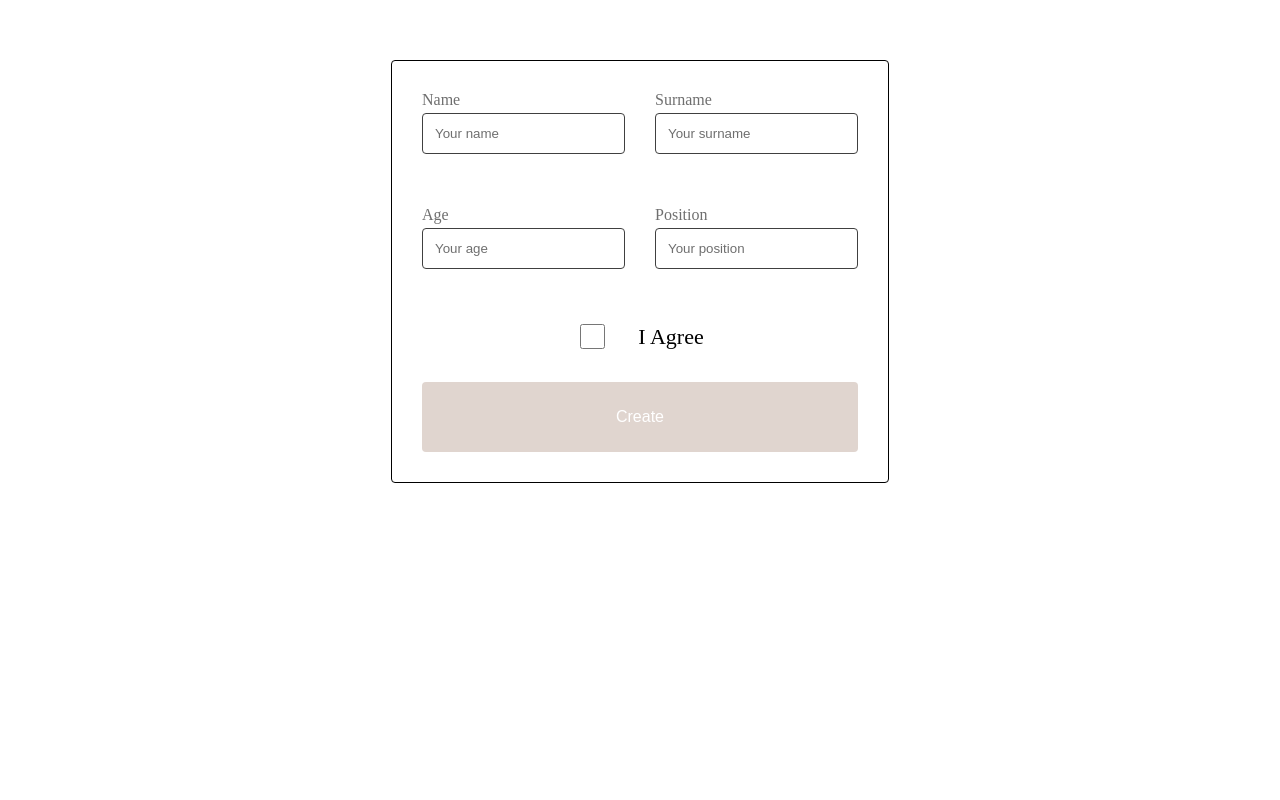
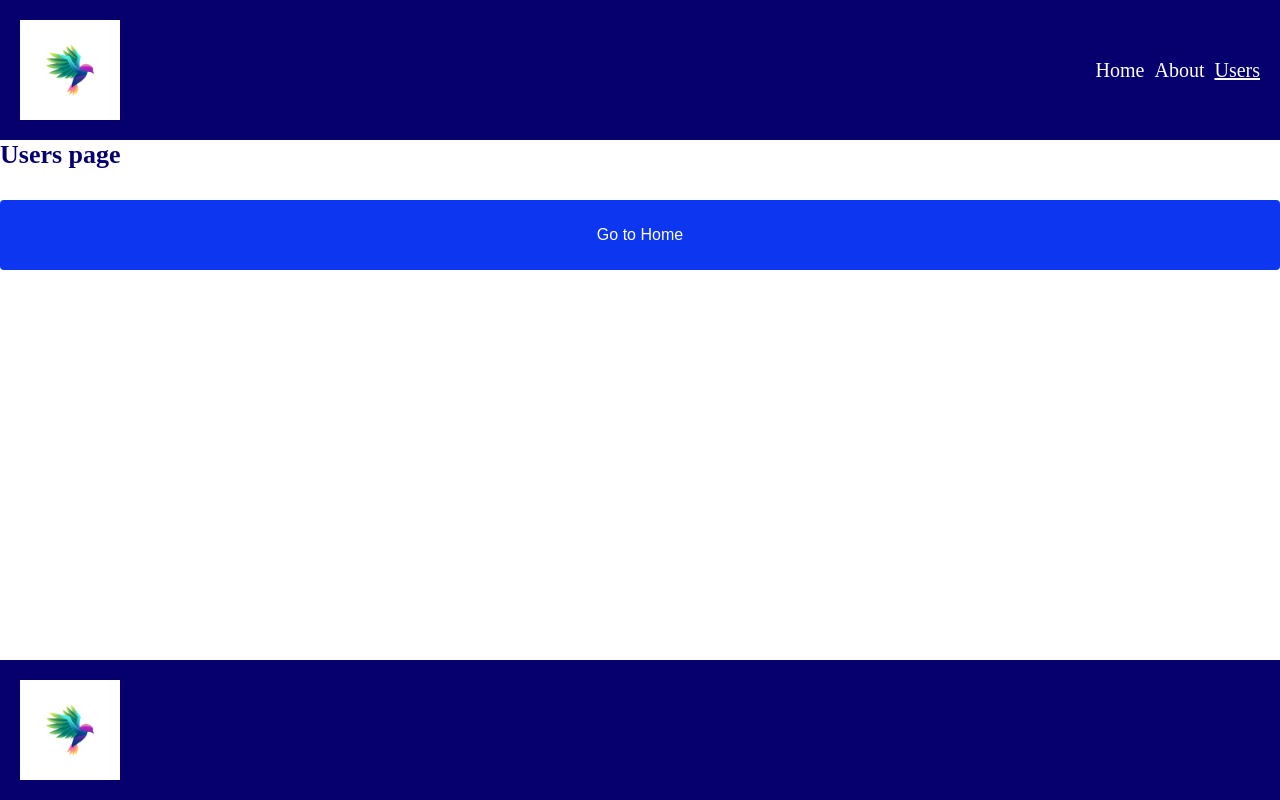
Before and after one commit to NataKyrylenko/typescript-app, a React (Create React App) app: page /users in a window 1280 px wide. Built offline with nearby package versions, Linux system fonts and the light colour scheme.

Commit message:
add Layout

```diff
--- a/src/App.tsx
+++ b/src/App.tsx
@@ -1,5 +1,11 @@
 import GlobalStyles from "styles/GlobalStyles";
 import Layout from "components/Layout/Layout";
+import { BrowserRouter, Routes, Route } from "react-router-dom";
+import Home from "pages/Home/Home";
+import About from "pages/About/About";
+import Users from "pages/Users/Users";
+
+
 //import Lesson06 from './lessons/lesson06/Lesson06';
 //import Homework06 from './homeworks/Homework06/Homework06';
 //import Lesson07 from './lessons/Lesson07/Lesson07';
@@ -10,16 +16,21 @@ import Layout from "components/Layout/Layout";
 //import Homework09 from 'homeworks/Homework09/Homework09';
 //import Lesson10 from "lessons/Lesson10_practice/Lesson10";
 //import Lesson11 from "lessons/lesson11/Lesson11";
-import Homework11 from "homeworks/Homework11/Homework11";
+//import Homework11 from "homeworks/Homework11/Homework11";
 //import Lesson12 from "lessons/lesson12/Lesson12";
-
-
 
 function App() {
   return (
-    <>
+    <BrowserRouter>
       <GlobalStyles />
-      <Layout/>
+      <Layout>
+        <Routes>
+          <Route path="/" element={<Home/>} />
+          <Route path="/about" element={<About/>} />
+          <Route path="/users" element={<Users/>} />
+          <Route path="*" element='Page Not Found'/>
+        </Routes>
+      </Layout>
       {/* <Lesson06/> */}
       {/* <Homework06/> */}
       {/* <Lesson07/> */}
@@ -30,9 +41,9 @@ function App() {
       {/* <Homework09/> */}
       {/* <Lesson10/> */}
       {/* <Lesson11/> */}
-      <Homework11/>
+      {/* <Homework11/> */}
       {/* <Lesson12/> */}
-    </>
+    </BrowserRouter>
   );
 }
 
--- /dev/null
+++ b/src/assets/index.ts
@@ -0,0 +1 @@
+export {default as Logo} from './logo.jpg';
--- a/src/components/EmployeeForm/EmployeeForm.tsx
+++ b/src/components/EmployeeForm/EmployeeForm.tsx
@@ -3,6 +3,7 @@ import {
   Checkbox,
   CheckboxLabel,
   EmployeeFormContainer,
+  ErrorAgreementMessage,
   InputsContainer,
 } from "./styles";
 import Button from "components/Button/Button";
@@ -14,18 +15,19 @@ function EmployeeForm() {
   const shema = Yup.object().shape({
     [EMPLOYEE_FIELD_NAMES.NAME]: Yup.string()
       .required("Filed is required")
-      .min(3, "Min 3 symbols")
+      .min(2, "Min 2 symbols")
       .max(50, "Max 50 symbols"),
     [EMPLOYEE_FIELD_NAMES.SURNAME]: Yup.string()
       .required("Filed is required")
       .max(15, "Max 15 symbols"),
     [EMPLOYEE_FIELD_NAMES.AGE]: Yup.number()
-      .typeError("Password must be number")
-      .required("Filed password is required")
+      .typeError("Age must be number")
+      .required("Filed age is required")
       .min(1, "Min 1 symbols")
-      .max(3, "Max 3 symbols"),
+      // .max(3, "Max 3 symbols"),
+      .test('check length', 'Max 3 symbol', value => String(value).length <=3),
     [EMPLOYEE_FIELD_NAMES.POSITION]: Yup.string().max(30, "Max 30 symbols"),
-    [EMPLOYEE_FIELD_NAMES.ISTERMS]: Yup.boolean(),
+    [EMPLOYEE_FIELD_NAMES.ISTERMS]: Yup.boolean().oneOf([true],'Accept agreement'),
   });
 
   const formik = useFormik({
@@ -51,7 +53,7 @@ function EmployeeForm() {
           name={EMPLOYEE_FIELD_NAMES.NAME}
           type="text"
           placeholder="Your name"
-          label="Name"
+          label="Name*"
           onInputChange={formik.handleChange}
           value={formik.values[EMPLOYEE_FIELD_NAMES.NAME]}
           error={formik.errors[EMPLOYEE_FIELD_NAMES.NAME]}
@@ -59,9 +61,8 @@ function EmployeeForm() {
 
         <Input
           name={EMPLOYEE_FIELD_NAMES.SURNAME}
-          type="text"
           placeholder="Your surname"
-          label="Surname"
+          label="Surname*"
           onInputChange={formik.handleChange}
           value={formik.values[EMPLOYEE_FIELD_NAMES.SURNAME]}
           error={formik.errors[EMPLOYEE_FIELD_NAMES.SURNAME]}
@@ -70,9 +71,8 @@ function EmployeeForm() {
       <InputsContainer>
         <Input
           name={EMPLOYEE_FIELD_NAMES.AGE}
-          type="number"
           placeholder="Your age"
-          label="Age"
+          label="Age*"
           onInputChange={formik.handleChange}
           value={formik.values[EMPLOYEE_FIELD_NAMES.AGE]}
           error={formik.errors[EMPLOYEE_FIELD_NAMES.AGE]}
@@ -80,7 +80,6 @@ function EmployeeForm() {
 
         <Input
           name={EMPLOYEE_FIELD_NAMES.POSITION}
-          type="text"
           placeholder="Your position"
           label="Position"
           onInputChange={formik.handleChange}
@@ -97,9 +96,9 @@ function EmployeeForm() {
           onChange={formik.handleChange}
           checked={formik.values[EMPLOYEE_FIELD_NAMES.ISTERMS]}
         />
-        <CheckboxLabel htmlFor="agreement-id">I Agree</CheckboxLabel>
+        <CheckboxLabel htmlFor="agreement-id">I Agree *</CheckboxLabel>
       </InputsContainer>
-
+      <ErrorAgreementMessage>{formik.errors[EMPLOYEE_FIELD_NAMES.ISTERMS]}</ErrorAgreementMessage>
       <Button type="submit" name="Create" disabled={!formik.values[EMPLOYEE_FIELD_NAMES.ISTERMS]} />
     </EmployeeFormContainer>
   );
--- a/src/components/EmployeeForm/styles.ts
+++ b/src/components/EmployeeForm/styles.ts
@@ -29,3 +29,9 @@ height: 25px;
 export const CheckboxLabel = styled.label`
 font-size: 22px;
 `;
+
+export const ErrorAgreementMessage = styled.p`
+    color: red;
+    font-size: 16px;
+    height: 18px;
+`;
--- a/src/components/EmployeeForm/types.ts
+++ b/src/components/EmployeeForm/types.ts
@@ -6,6 +6,8 @@ export interface EmployeeFormValues {
     isTerms: boolean,
 }
 
+
+
 export enum EMPLOYEE_FIELD_NAMES {
     NAME = 'name',
     SURNAME = 'surname',
--- a/src/components/Layout/Layout.tsx
+++ b/src/components/Layout/Layout.tsx
@@ -1,25 +1,59 @@
-import { Footer, Header, LayoutComponent, Main } from "./styles"
+import {
+  Footer,
+  Header,
+  HeaderLogo,
+  HeaderLogoContainer,
+  LayoutComponent,
+  Main,
+  NavContainer,
+  StyledNavLink,
+} from "./styles";
+import { LayotProps } from "./types";
 
+function Layout({ children }: LayotProps) {
+  return (
+    <LayoutComponent>
+      <Header>
+        <HeaderLogoContainer>
+          <HeaderLogo />
+        </HeaderLogoContainer>
+        <NavContainer>
+          <StyledNavLink
+            to="/"
+            style={({ isActive }) => ({
+              textDecoration: isActive ? "underline" : "none",
+            })}
+          >
+            Home
+          </StyledNavLink>
+          <StyledNavLink
+            to="/about"
+            style={({ isActive }) => ({
+              textDecoration: isActive ? "underline" : "none",
+            })}
+          >
+            About
+          </StyledNavLink>
+          <StyledNavLink
+            to="/users"
+            style={({ isActive }) => ({
+              textDecoration: isActive ? "underline" : "none",
+            })}
+          >
+            Users
+          </StyledNavLink>
+        </NavContainer>
+      </Header>
 
+      <Main>{children}</Main>
 
-function Layout() {
-
-  return (
-
-    <LayoutComponent>
-
-      <Header></Header>
-
-      <Main></Main>
-
-      <Footer></Footer>
-
+      <Footer>
+        <HeaderLogoContainer>
+          <HeaderLogo />
+        </HeaderLogoContainer>
+      </Footer>
     </LayoutComponent>
-
-  )
-
+  );
 }
 
-
-
 export default Layout;
--- a/src/components/Layout/styles.ts
+++ b/src/components/Layout/styles.ts
@@ -1,27 +1,60 @@
-import styled from '@emotion/styled';
+import styled from "@emotion/styled";
+import {Logo} from 'assets';
+import { NavLink } from "react-router-dom";
+
+export const LayoutComponent = styled.div`
+  display: flex;
+  flex-direction: column;
+  flex: 1;
+
+`;
+
+export const Header = styled.header`
+display:  flex;
+justify-content: space-between;
+align-items: center;
+padding: 20px;
+width: 100%;
+background-color: #06006F;
+color: wheat;
+`;
+
+export const HeaderLogoContainer = styled.div`
+width: 100px;
+height: 100px;
+`;
+
+export const HeaderLogo = styled.img`
+width: 100%;
+height: 100%;
+`;
+
+ HeaderLogo.defaultProps = {src:Logo};
+
+ export const NavContainer = styled.nav`
+ display: flex;
+ gap: 10px;
+ `;
+
+ export const StyledNavLink = styled(NavLink)`
+ font-size: 20px;
+ text-decoration: none;
+ color: white
+
+ `;
 
 
-
-export const LayoutComponent = styled.div`
-
-
-
-`
-
-export const Header = styled.header`
-
-
-
-`
-
 export const Main = styled.main`
-
-
-
-`
+display: flex;
+flex-direction: column;
+flex: 1;
+`;
 
 export const Footer = styled.footer`
-
-
-
-`
+display:  flex;
+align-items: center;
+padding: 20px;
+width: 100%;
+background-color: #06006F;
+color: white;
+`;
--- /dev/null
+++ b/src/components/Layout/types.ts
@@ -0,0 +1,5 @@
+import { ReactNode } from "react";
+
+export interface LayotProps {
+    children: ReactNode
+}
--- /dev/null
+++ b/src/pages/About/About.tsx
@@ -0,0 +1,6 @@
+function About() {
+    return (
+        <>About page</>
+    )
+}
+export default About;
--- /dev/null
+++ b/src/pages/Home/Home.tsx
@@ -0,0 +1,6 @@
+function Home() {
+    return (
+        <>Home page</>
+    )
+}
+export default Home;
--- /dev/null
+++ b/src/pages/Users/Users.tsx
@@ -0,0 +1,29 @@
+import Button from "components/Button/Button";
+import { UserTitle, UserWrapper } from "./styles";
+import { useNavigate, useLocation } from "react-router-dom";
+import { useEffect } from "react";
+
+
+function Users() {
+
+    const navigate = useNavigate();
+    const location = useLocation();
+    console.log(location);
+    const goTOHomePage = () => {
+        navigate('/')
+    }
+
+    useEffect(()=>{
+        return()=>{
+            console.log("component users unmouted");
+        }
+    }, []);
+
+    return (
+        <UserWrapper>
+            <UserTitle>Users page</UserTitle>
+            <Button name='Go to Home' onButtonClick={goTOHomePage}/>
+        </UserWrapper>
+    )
+}
+export default Users;
--- /dev/null
+++ b/src/pages/Users/styles.ts
@@ -0,0 +1,14 @@
+import styled from "@emotion/styled";
+
+export const UserWrapper = styled.div`
+  display: flex;
+  flex-direction: column;
+  justify-content: center;
+  gap: 30px;
+  width: 100%;
+ `
+
+export const UserTitle = styled.h1`
+  font-size: 26px;
+  color: #06006F;
+`
```
Also changed, not shown: src/assets/logo.jpg (added).
